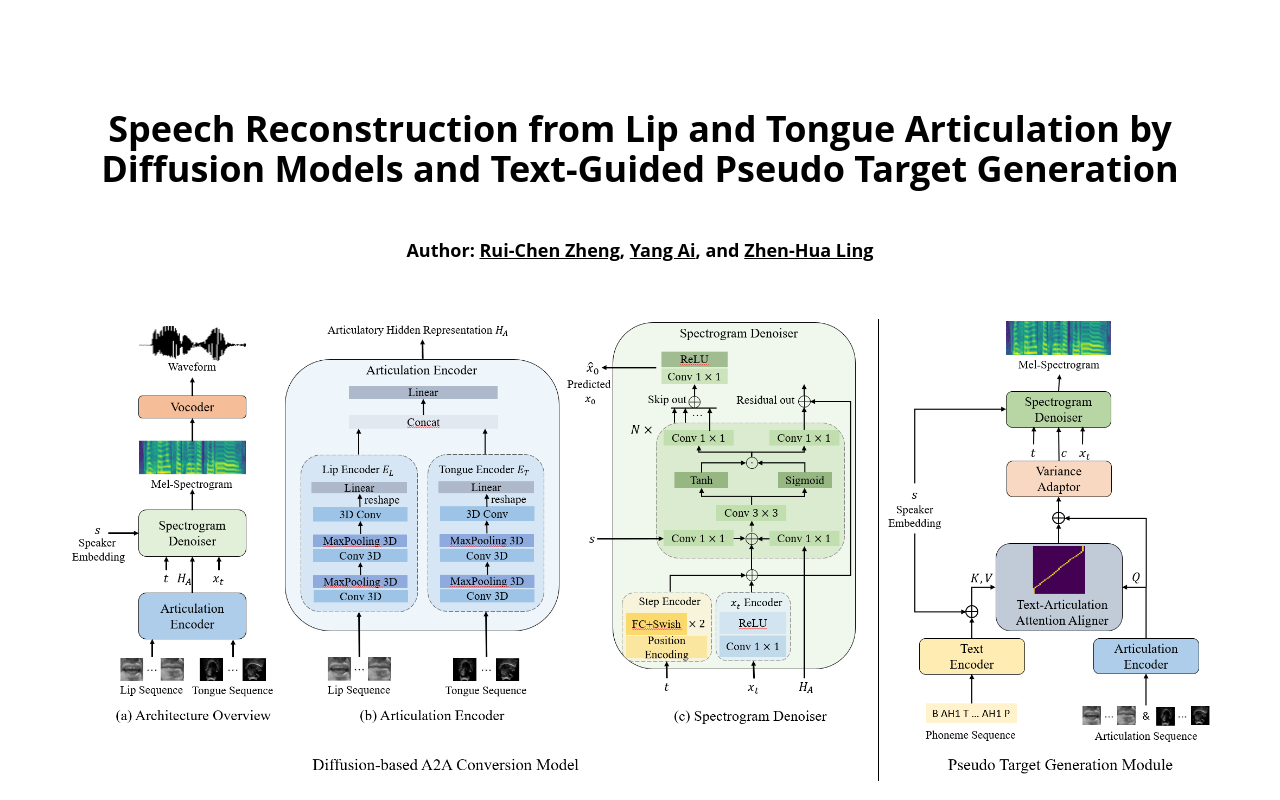
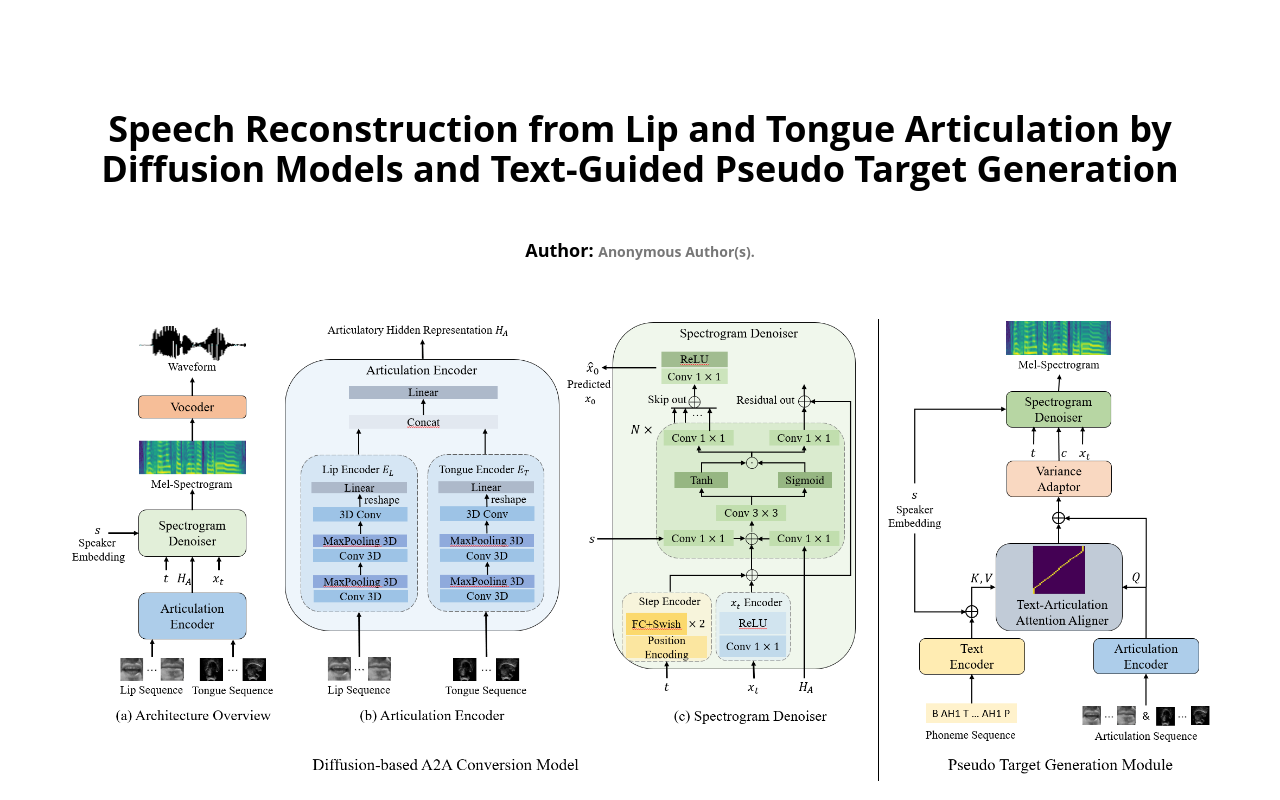
Before and after one commit to ZhengRachel/Diff-A2A, a plain HTML site: page index.html in a window 1280 px wide. Shown: the top 800 px of the page. Drawn offline with Linux system fonts and the light colour scheme; a web font is replaced by a local one.

Commit message:
Update index.html to anonymous version

```diff
--- a/index.html
+++ b/index.html
@@ -33,10 +33,11 @@
         <h1 style="color:black"><strong><br><br> Speech Reconstruction from Lip and Tongue Articulation by <br> Diffusion Models and Text-Guided Pseudo Target Generation</b><strong></h1>
         <br><br>
         <font color="black" size="4"> Author: </font>
-        <a href="https://raw.githubusercontent.com/LipVoicer/LipVoicer.github.io/main/data/LRS2.zip"><font color="black" size="4"><u>Rui-Chen Zheng</u></a>,
-            <a href="https://raw.githubusercontent.com/LipVoicer/LipVoicer.github.io/main/data/LRS2.zip"><font color="black" size="4"><u>Yang Ai</u></a>,
+        <!-- <a href="https://zhengrachel.github.io/"><font color="black" size="4"><u>Rui-Chen Zheng</u></a>,
+            <a href="http://staff.ustc.edu.cn/~yangai/"><font color="black" size="4"><u>Yang Ai</u></a>,
             <font color="black" size="4">and </font>
-        <a href="https://raw.githubusercontent.com/LipVoicer/LipVoicer.github.io/main/data/LRS3.zip"><font color="black" size="4"><u>Zhen-Hua Ling</u></a>
+        <a href="http://staff.ustc.edu.cn/~zhling/#!index.md"><font color="black" size="4"><u>Zhen-Hua Ling</u></a> -->
+        Anonymous Author(s).
     </div>
 
     <div class="portfolio-item">
```
